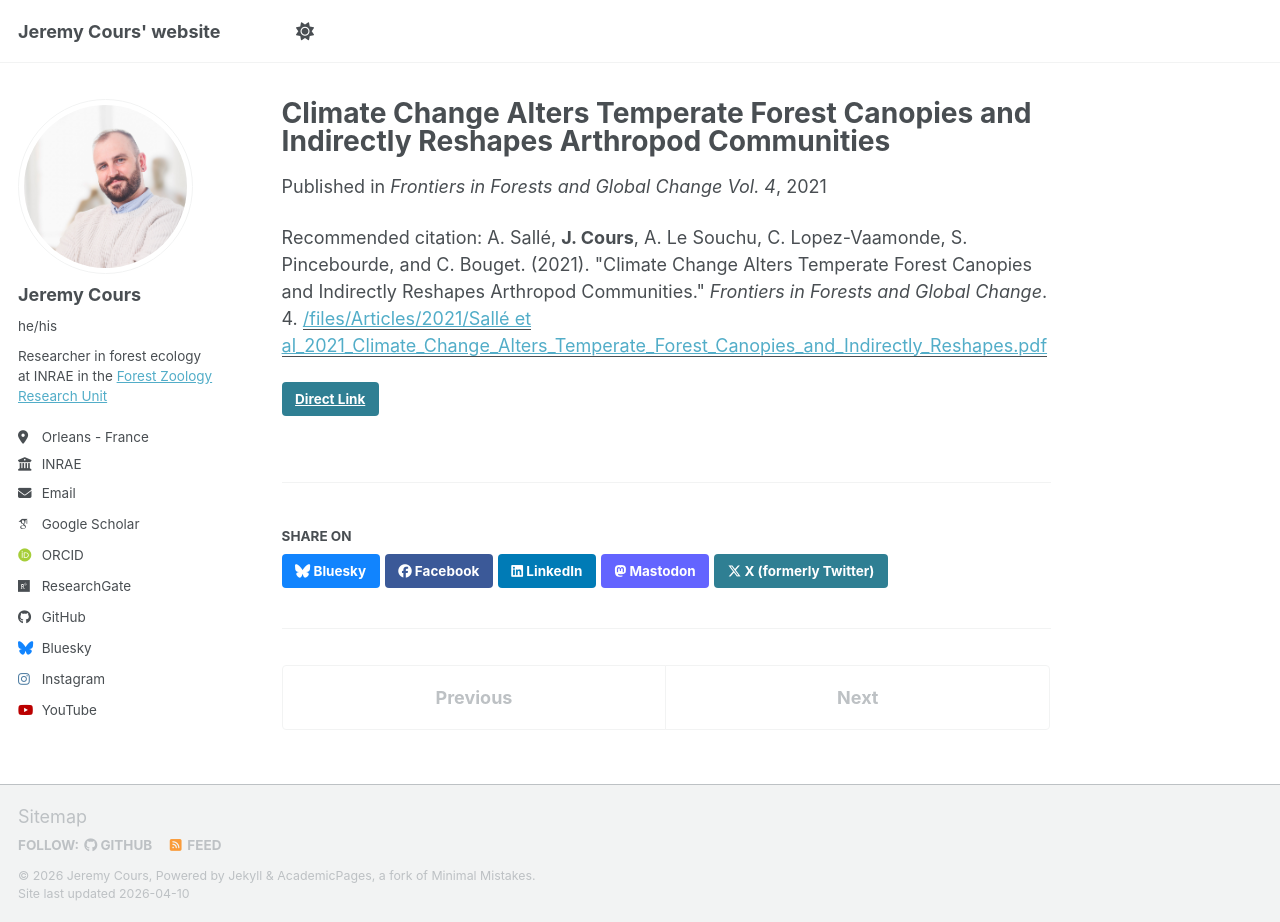
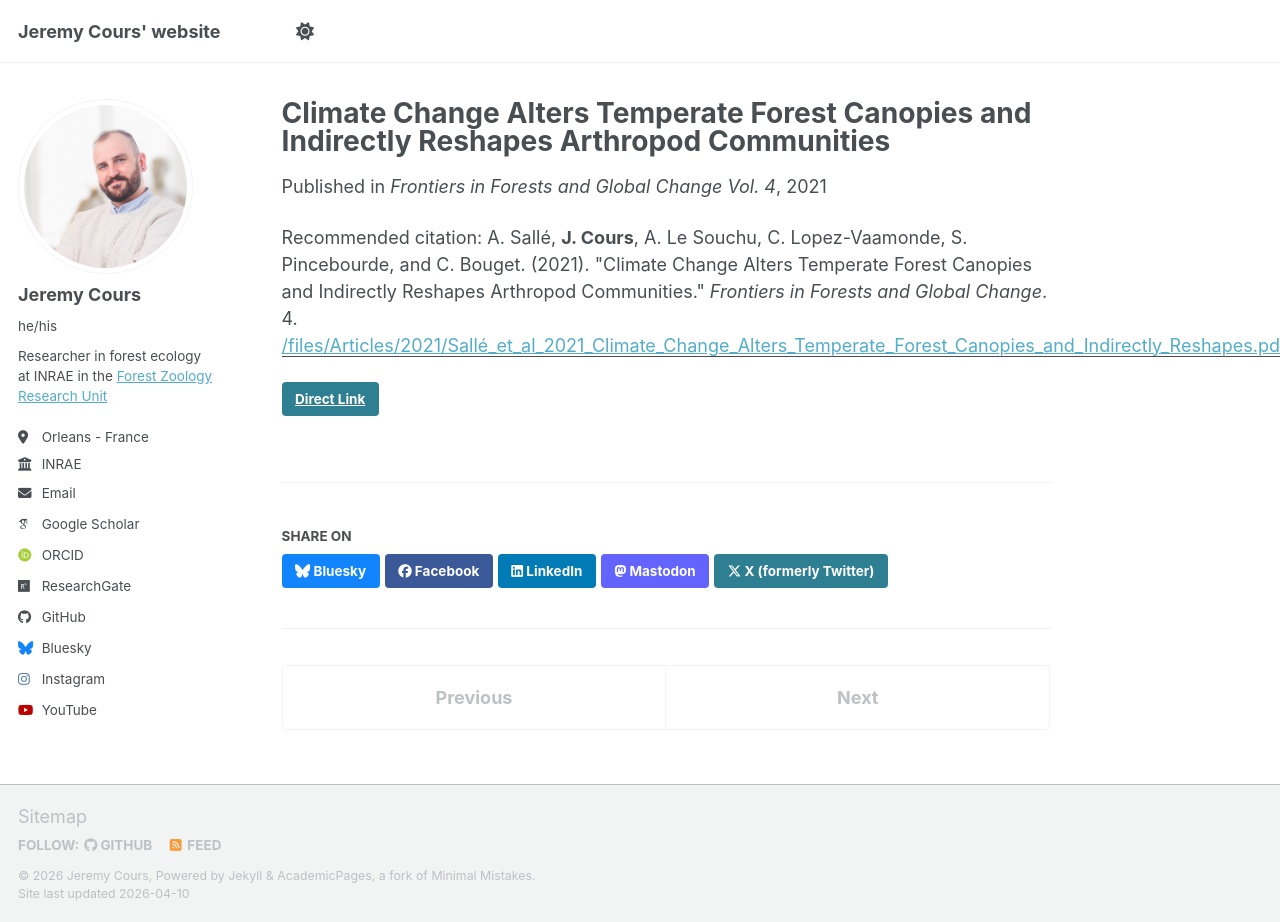
Before and after one commit to J-Cours/J-Cours.github.io, a Jekyll site: the page built from _publications/2021_paper_FFGC.md, in a window 1280 px wide and 922 px high. Built offline with Jekyll 4.4.1, drawn with Linux system fonts in a browser that asks for light colours; some web fonts are replaced; a script bundle is joined from its source files by our own code; library files that are not in the unit come from our copies.

```diff
--- a/_publications/2021_paper_FFGC.md
+++ b/_publications/2021_paper_FFGC.md
@@ -6,7 +6,7 @@ permalink: /publication/2021-08-12-paper
 excerpt: ''
 date: 2021-08-12
 venue: 'Frontiers in Forests and Global Change Vol. 4'
-paperurl: '/files/Articles/2021/Sallé et al_2021_Climate_Change_Alters_Temperate_Forest_Canopies_and_Indirectly_Reshapes.pdf'
+paperurl: '/files/Articles/2021/Sallé_et_al_2021_Climate_Change_Alters_Temperate_Forest_Canopies_and_Indirectly_Reshapes.pdf'
 link: 'https://doi.org/10.3389/ffgc.2021.710854'
 authors: 'Aurélien Sallé, Jeremy Cours, Elodie Le Souchu, Carlos Lopez-Vaamonde, Sylvain Pincebourde & Christophe Bouget'
 citation: "A. Sallé, <b>J. Cours</b>, A. Le Souchu, C. Lopez-Vaamonde, S. Pincebourde, and C. Bouget. (2021). &quot;Climate Change Alters Temperate Forest Canopies and Indirectly Reshapes Arthropod Communities.&quot; <i>Frontiers in Forests and Global Change</i>. 4."
```
Also changed, not shown: _publications/2019-12-31-paper.md (+1 -1 lines), 6 other files.
